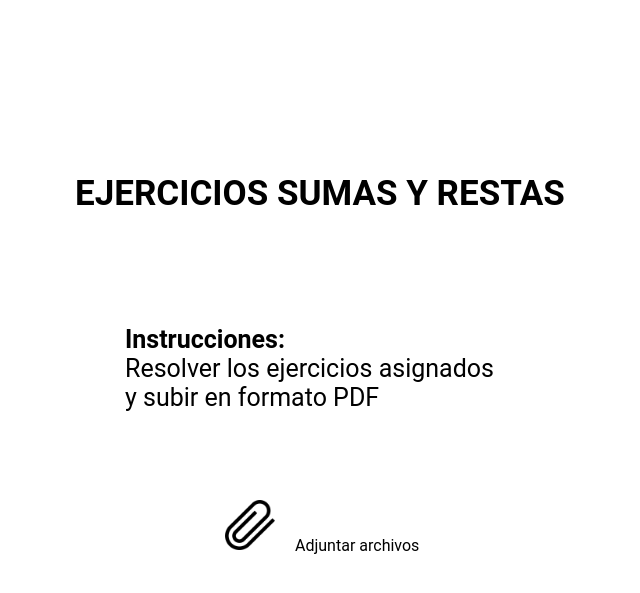
After one commit to LuisMartinRX20/SGER, a PHP site: page /PHP/subir_tarea.php in a window 1280 px wide. The commit adds this page. Shown: the top 593 px of the page, without its empty margins (275-915 px from the left). Run offline with PHP 8.4, Linux system fonts and the light colour scheme.

Commit message:
Mejoras en las interfaces y funcionalidades de interfaces de tareas

```diff
--- a/CSS/estilos.css
+++ b/CSS/estilos.css
@@ -123,5 +155,112 @@ table {
     text-decoration: none;
 }
 #tareas>h2{
-    font-weight: bolder;
+    font-weight: bold;
+    color: black;
 }
+
+.custom-select {
+    position: fixed;
+    left: 700px;
+    top: 300px;
+    display: inline-block;
+    width: 900px;
+    height: 30px;
+    overflow: hidden;
+    background-color: white;
+    border-radius: 15px;
+    border: 3px solid black;
+  }
+
+  .custom-select select {
+    width: 100%;
+    height: 100%;
+    padding: 5px;
+    border: none;
+    outline: none;
+    font-size: 20px;
+    text-align: center;
+    font-weight: bold;
+    background: white;
+    color: black;
+    appearance: none;
+  }
+
+  .custom-select select::-ms-expand {
+    display: none;
+    background-color: gray;
+  }
+
+  .custom-select::after {
+    content: '\25BC';
+    position: absolute;
+    top: 0;
+    right: 0;
+    padding: 10px;
+    background-color: white;
+    pointer-events: none;
+    appearance: none;
+  }
+  .titulos_tareas h1{
+    position: fixed;
+    top: 150px;
+    left: 350px;
+    font-size: 35px;
+  }
+  .titulos_tareas p{
+    position: fixed;
+    top: 300px;
+    left: 400px;
+    color: black;
+    font-size: 25px;
+  }
+  .titulos_tareas p1{
+    position: fixed;
+    top: 170px;
+    left: 1300px;
+    color: black;
+    font-size: 20px;
+  }
+
+  .icono_adjuntar img{
+    position: fixed;
+    top: 500px;
+    left: 500px;
+    width: 50px;
+    height: 50px;
+  }
+
+  .icono_adjuntar p{
+    position: fixed;
+    top: 520px;
+    left: 570px;
+    color: black;
+  }
+
+  .icono_adjuntar input{
+    background-color: #A0DEEA;
+    width: 100px;
+    height: 40px;
+    float:  center;
+    font-weight: bold;
+    font-size: 16px;
+    transition: .2s;
+    position: fixed;
+    left: 1300px;
+    top: 650px;
+    border: 3px solid black;
+  }
+
+  .icono_adjuntar .btn_cancelar_tarea{
+    background-color: white;
+    width: 100px;
+    height: 40px;
+    float:  center;
+    font-weight: bold;
+    font-size: 16px;
+    transition: .2s;
+    position: fixed;
+    left: 1450px;
+    top: 650px;
+    border: 3px solid black;
+  }
--- /dev/null
+++ b/PHP/subir_tarea.php
@@ -0,0 +1,47 @@
+<!DOCTYPE html>
+<html lang="en">
+<head>
+    <meta charset="UTF-8">
+    <meta http-equiv="X-UA-Compatible" content="IE=edge">
+    <meta name="viewport" content="width=device-width, initial-scale=1.0">
+    <title>Subir tareas</title>
+    <link rel="stylesheet" href="../CSS/estilos.css">
+</head>
+<body>
+
+
+     <div class="titulos_tareas">
+    <h1>EJERCICIOS SUMAS Y RESTAS</h1>
+
+    <p>
+    <strong>Instrucciones: </strong><br>
+        Resolver los ejercicios asignados <br>
+        y subir en formato PDF
+    </p>
+
+    <p1>
+        Matemáticas / Grupo 2B / Vence 29 de abril 23:59 PM
+    </p1>
+
+    </div>
+
+    <form action="subir_tarea.php" method="post" enctype="multipart/form-data">
+  <label for="archivo"></label>
+  <input type="file" id="archivo" name="archivo" style="display: none;">
+
+  <div class="icono_adjuntar">
+  <img src="../ICONS/adjuntar_archivo.png" id="imagen" alt="Subir tarea" onclick="seleccionarArchivo()">
+  <p>Adjuntar archivos</p>
+   <input type="submit" value="Entregar">
+   <input class="btn_cancelar_tarea" type="reset" value="Cancelar">
+   </form>
+   </div>
+
+<script>
+function seleccionarArchivo() {
+  document.getElementById('archivo').click();
+}
+</script>
+
+</body>
+</html>
```
Also changed, not shown: other parts of CSS/estilos.css (+41 -9 lines), PHP/boletas_calificaciones.php (+12 -1 lines), PHP/ver_tareas.php (+6 -4 lines), ICONS/adjuntar_archivo.png (added).
